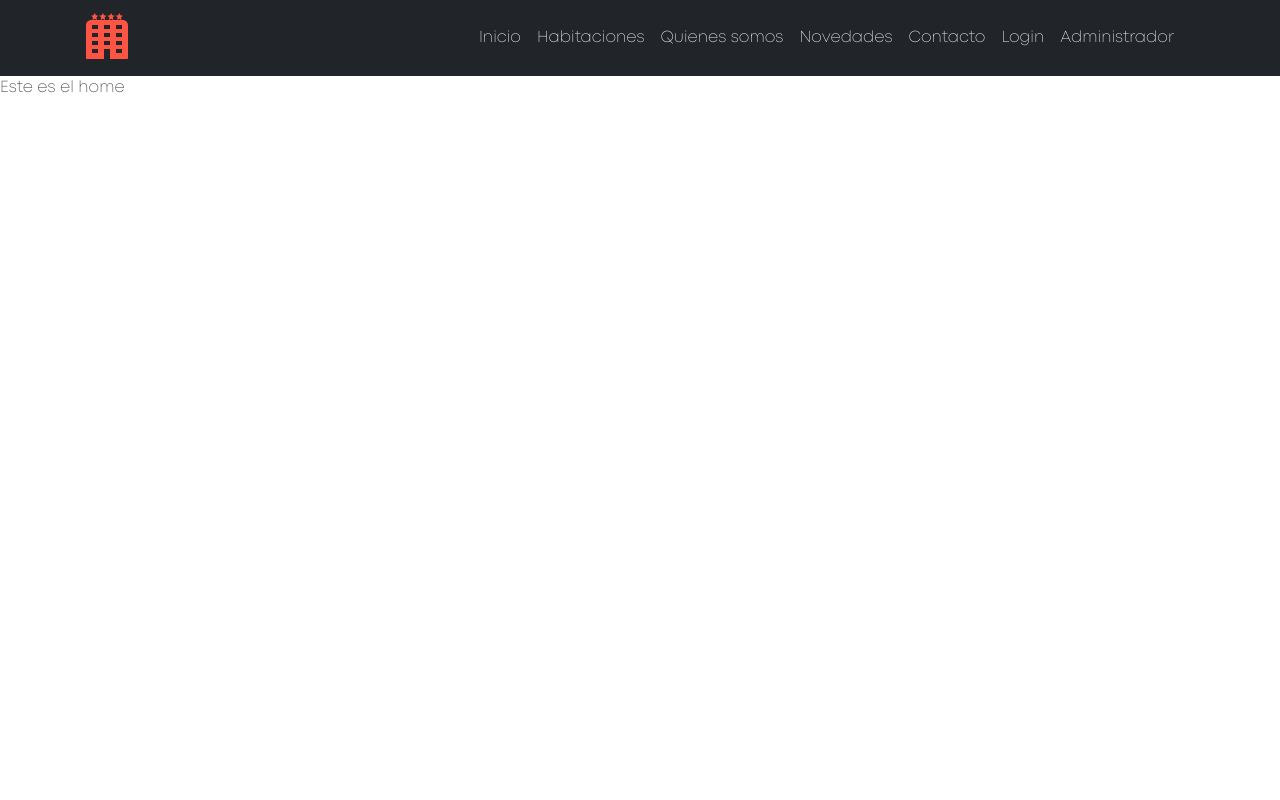
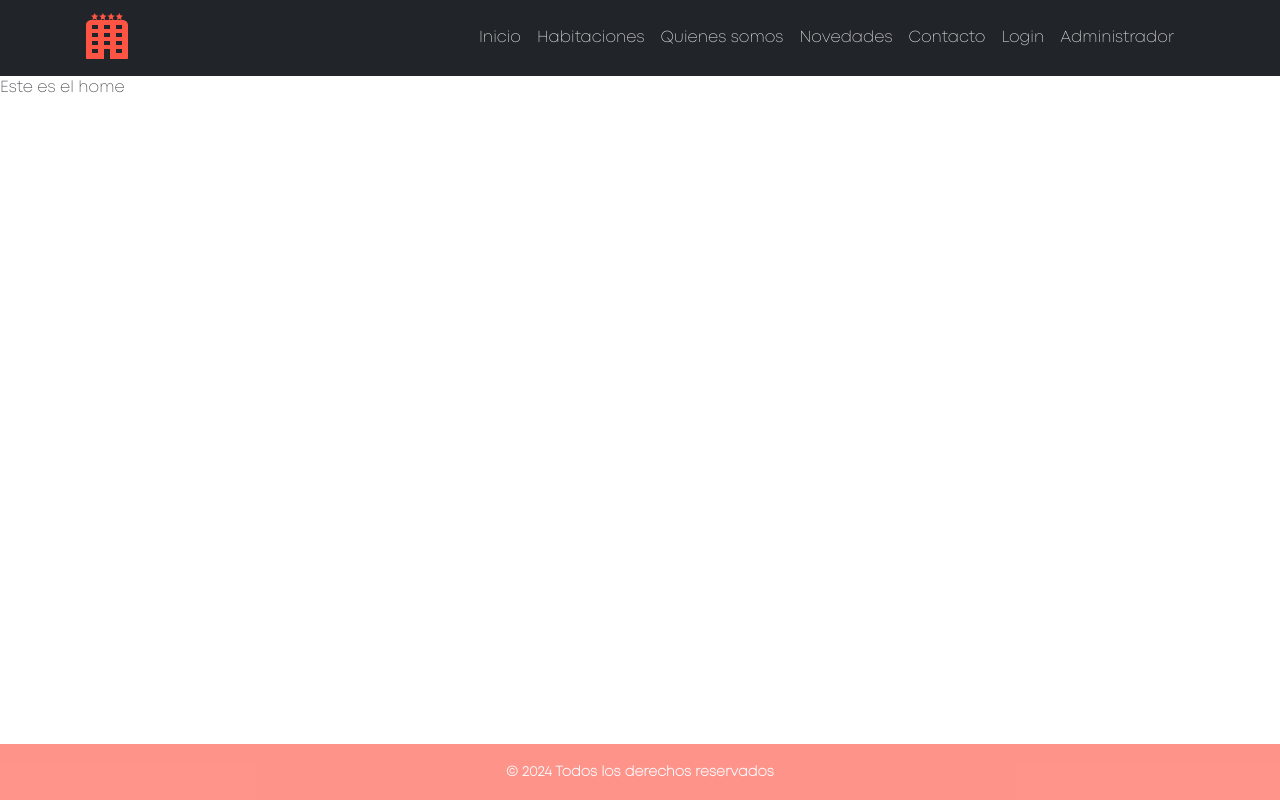
Before and after one commit to TheJB4/frontend-RollingHotel, a React (Vite) app: page / in a window 1280 px wide. Built offline with nearby package versions, Linux system fonts and the light colour scheme; no server answers.

Commit message:
se añadio footer y estilos correspondientes

```diff
--- a/src/App.css
+++ b/src/App.css
@@ -1,5 +1,6 @@
 :root {
     --naranja: #fd5444;
+    --naranja-light: #fd53449f;
     --naranja-dark: #af3a2f;
 }
 #root {
@@ -28,9 +29,6 @@ body {
 .subrayado {
     border-bottom: 3px solid #e7b315;
 }
-.padding-section {
-    padding: 112px 32px;
-}
 .fs-20 {
     font-size: 20px;
     line-height: 26px;
@@ -45,6 +43,9 @@ body {
 .bg-naranja {
     background-color: var(--naranja) !important;
 }
+.bg-naranja-light {
+    background-color: var(--naranja-light) !important;
+}
 .btn-naranja {
     background-color: var(--naranja) !important;
     color: #fff !important;
--- a/src/App.jsx
+++ b/src/App.jsx
@@ -10,6 +10,7 @@ import Habitacion from "./pages/admin/habitacion/Habitacion";
 import Usuario from "./pages/admin/usuario/Usuario";
 import Crear from "./pages/admin/habitacion/Crear";
 import Formulario from "./pages/admin/usuario/Formulario";
+import Footer from "./Components/Footer";
 
 function App() {
     return (
@@ -54,6 +55,7 @@ function App() {
                     <Route path="/contacto" element={<Contacto />}></Route>
                     <Route path="/*" element={<Error />}></Route>
                 </Routes>
+                <Footer />
             </BrowserRouter>
         </>
     );
--- /dev/null
+++ b/src/Components/Footer.jsx
@@ -0,0 +1,11 @@
+function Footer() {
+    return (
+        <footer className="bg-naranja-light text-center py-3 text-light">
+            <small className="fw-bold">
+                © 2024 Todos los derechos reservados
+            </small>
+        </footer>
+    );
+}
+
+export default Footer;
--- a/src/pages/Error.jsx
+++ b/src/pages/Error.jsx
@@ -3,7 +3,7 @@ import error from "../assets/error.svg";
 
 function Error() {
     return (
-        <div className="padding-section">
+        <div className="grow p-3 p-md-5">
             <div className="d-flex flex-column justify-content-center align-items-center gap-4 flex-md-row">
                 <div>
                     <h1 className="display-1 fw-bold mt-3 text-naranja fs-32">
--- a/src/pages/Home.jsx
+++ b/src/pages/Home.jsx
@@ -1,9 +1,7 @@
-import Header from '../Components/Header'
-
 export default function Home({ children }) {
     return (
-        <main>
+        <main className="grow">
             <p>Este es el home</p>
         </main>
-    )
+    );
 }
```
